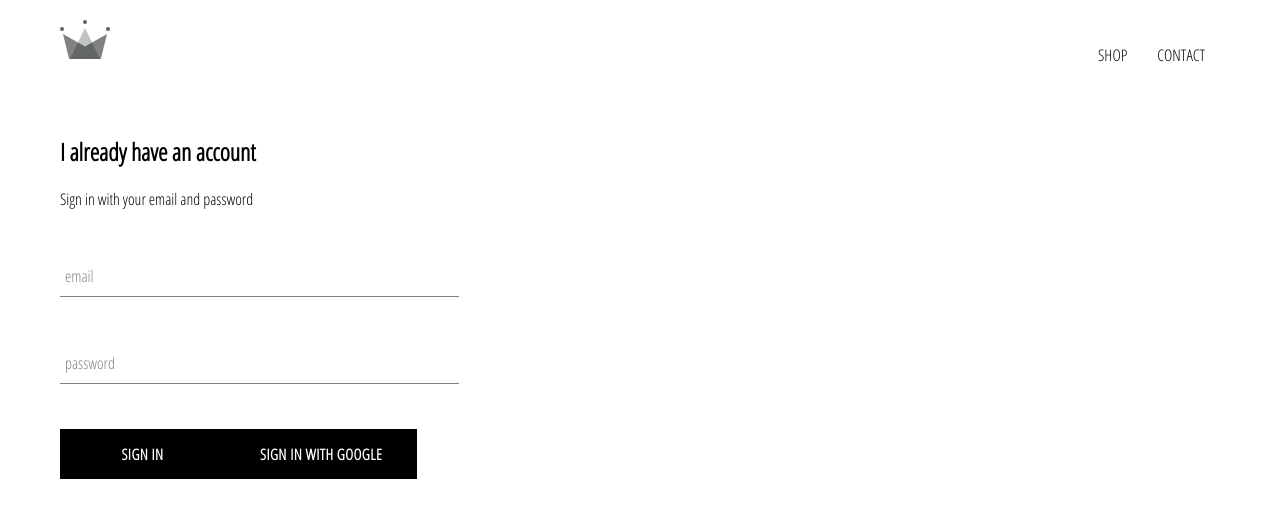
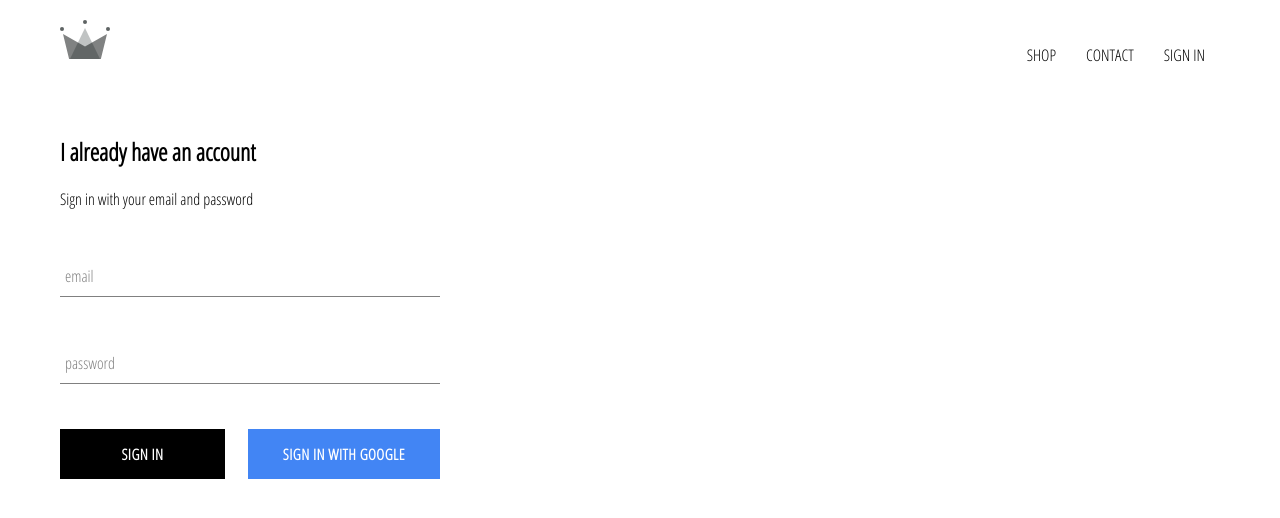
Before and after one commit to Spiritusanti/A-Clothing-Company, a React (Create React App) app: page /signin in a window 1280 px wide. Shown: the top 518 px of the page. Built offline with nearby package versions, Linux system fonts and the light colour scheme; no server answers.

Commit message:
added the rest of the firebase auth integration and styling

```diff
--- a/src/App.css
+++ b/src/App.css
@@ -8,3 +8,7 @@
     text-decoration: none;
     color: black;
 }
+
+* {
+    box-sizing: border-box;
+}
--- a/src/App.js
+++ b/src/App.js
@@ -36,7 +36,7 @@
   render(){
     return (
       <div>
-        <Header />
+        <Header currentUser={this.state.currentUser}/>
         <Switch>
           <Route exact path='/' component={HomePage}/>
           <Route path= '/shop' component={ShopPage}/>
--- a/src/components/custom-button/custom-button.component.jsx
+++ b/src/components/custom-button/custom-button.component.jsx
@@ -2,8 +2,8 @@
 import './custom-button.styles.scss';
 
 
-const CustomButton = ({ children, ...otherProps }) => (
-    <button className='custom-button' {...otherProps}>
+const CustomButton = ({ children, isGoogleSignIn, ...otherProps }) => (
+    <button className={`${isGoogleSignIn ? 'google-sign-in' : ''} custom-button`} {...otherProps}>
         {children}
     </button>
 );
--- a/src/components/custom-button/custom-button.styles.scss
+++ b/src/components/custom-button/custom-button.styles.scss
@@ -19,4 +19,16 @@
       color: black;
       border: 1px solid black;
     }
+
+    &.google-sign-in {
+      background-color: #4285f4;
+      color: white;
+
+
+
+      &:hover {
+        background-color: #357ae8;
+        border: none;
+      }
+    }
   }
--- a/src/components/header/header.component.jsx
+++ b/src/components/header/header.component.jsx
@@ -1,10 +1,11 @@
 import React from 'react';
 import { Link } from 'react-router-dom';
 import { ReactComponent as Logo } from '../../assests/crown.svg';
+import { auth } from '../../firebase/firebase.utils';
 import './header.styles.scss';
 
 
-const Header = () => (
+const Header = ({ currentUser }) => (
     <div className='header'>
         <Link className='logo-containter' to='/' >
             <Logo className='logo'/>
@@ -16,6 +17,15 @@
             <Link className='option' to='/contact'>
                 CONTACT
             </Link>
+            { currentUser ?(
+                <div className='option' onClick={() => auth.signOut()}>
+                    SIGN OUT
+                </div>
+                ):(
+                <Link className='option' to='/signin'>
+                    SIGN IN
+                </Link>
+            )}
         </div>
     </div>
 );
--- a/src/components/header/header.styles.scss
+++ b/src/components/header/header.styles.scss
@@ -20,6 +20,7 @@
 
       .option {
         padding: 10px 15px;
+        cursor: pointer;
       }
     }
   }
--- a/src/components/sign-in/sign-in.component.jsx
+++ b/src/components/sign-in/sign-in.component.jsx
@@ -50,9 +50,10 @@
                         label='password'
                         required
                     />
-
-                    <CustomButton type='submit' value='Submit Form'>SIGN IN</CustomButton>
-                    <CustomButton onClick={signInWithGoogle} >{''} Sign in with Google{''}</CustomButton>
+                    <div className='button'>
+                        <CustomButton type='submit' value='Submit Form'>SIGN IN</CustomButton>
+                        <CustomButton onClick={signInWithGoogle} isGoogleSignIn>{''} Sign in with Google{''}</CustomButton>
+                    </div>
                 </form>
 
             </div>
--- a/src/components/sign-in/sign-in.styles.scss
+++ b/src/components/sign-in/sign-in.styles.scss
@@ -1,5 +1,5 @@
 .sign-in {
-    width: 30vw;
+    width: 380px;
     display: flex;
     flex-direction: column;
 
@@ -7,4 +7,9 @@
     .title {
         margin: 10px 0px;
     }
+
+    .button {
+        display: flex;
+        justify-content: space-between;
+    }
 }
--- a/src/firebase/firebase.utils.js
+++ b/src/firebase/firebase.utils.js
@@ -13,7 +13,7 @@
     measurementId: "G-6JSMN5GVXD"
   };
 
-firebase. initializeApp(firebaseConfig);
+firebase.initializeApp(firebaseConfig);
 
 // setting up for authentication and storage
 export const auth = firebase.auth();
```
